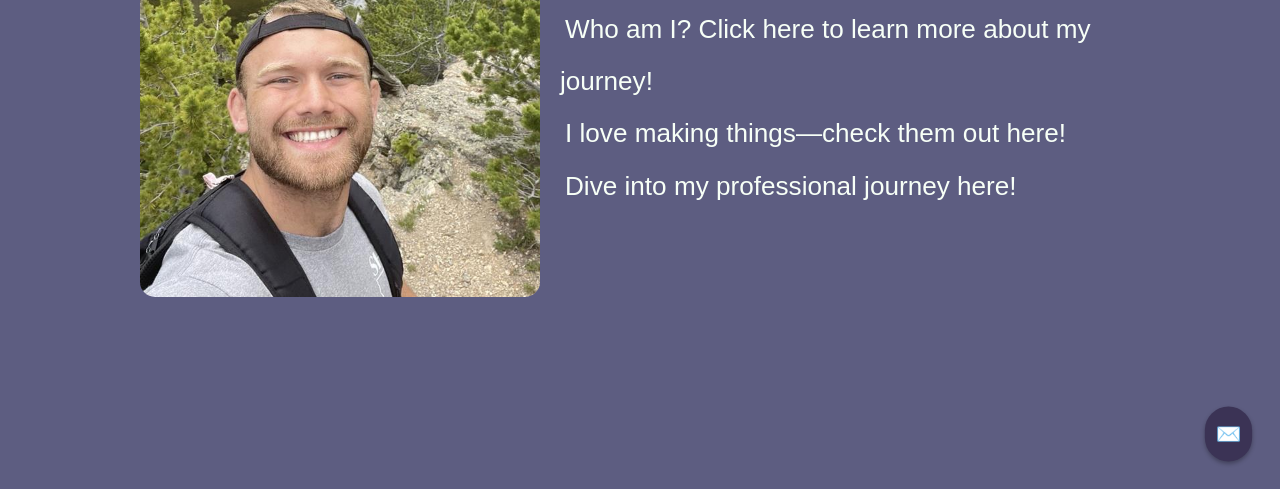
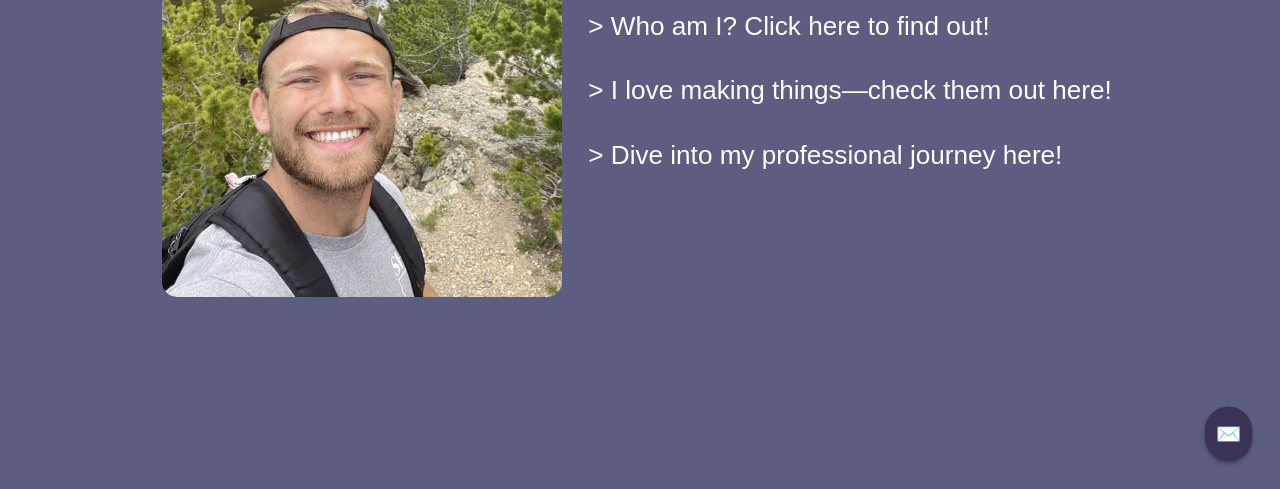
Before and after one commit to AbeMichel/AbeMichel.github.io, a plain HTML site: page index.html in a window 1280 px wide. Shown: the part 311-800 px from the top of the page. Drawn offline with Linux system fonts and the light colour scheme.

```diff
--- a/Scripts/homeTypingEffect.js
+++ b/Scripts/homeTypingEffect.js
@@ -3,7 +3,7 @@
         if (element == null) return resolve();
 
         const text = element.textContent;
-        element.textContent = "";
+        element.textContent = "\u00A0";
         element.classList.remove('hidden');
 
         if (!text) return;
@@ -37,12 +37,12 @@
 
     var i = 0;
     for (const target of typingTargets) {
-        await typeText(target, 50); // Wait for each target to finish typing
+        await typeText(target, 75); // Wait for each target to finish typing
     }
 
 
     const timeBeforeStarting = 100;
-    const timeBetweenOptions = 750;
+    const timeBetweenOptions = 800;
 
     setTimeout(() => aboutObject.classList.remove('hidden'), timeBeforeStarting);
     setTimeout(() => projectsObject.classList.remove('hidden'), timeBeforeStarting + timeBetweenOptions);
--- a/StyleSheets/home.css
+++ b/StyleSheets/home.css
@@ -1,16 +1,17 @@
-#intro-content{
-    display: flex;
-    flex-direction: column;
-    padding-left: 20px;
-}
-
 #main-intro {
     display: flex;
     flex-direction: row;
     height: auto;
     justify-content: center;
-    align-content: center;
+    align-items: center;
     margin-bottom: 30px;
+}
+
+#intro-content{
+    display: flex;
+    flex-direction: column;
+    justify-content: center;
+    padding-left: 20px;
 }
 
 #intro-img {
@@ -30,21 +31,27 @@
 .page-card {
     opacity: 1;
     transition: opacity 0.2s;
+    padding: 5px;
+    border: none;
+    border: solid 1px transparent;
+    border-radius: 8px;
+    transition: background-color 0.1s ease-in-out;
 }
 
-.page-card a {
+.page-card p::before{
+    content: '> ';
+}
+
+.page-card p {
     color: #F7FFF7;
     font-size: 1.4em;
-    padding: 5px;
-    border-radius: 8px;
     line-height: 2em;
-    border: none;
-    transition: background-color 0.1s ease-in-out;
     cursor: pointer;
 }
 
-.page-card a:hover {
+.page-card:hover {
     background-color: #3b3355b2;
+    border: solid 1px transparent;
 }
 
 .hidden{
--- a/StyleSheets/main.css
+++ b/StyleSheets/main.css
@@ -80,6 +80,8 @@
     align-content: center;
     align-items: center;
     justify-items: center;
+    padding-top: 10px;
+    padding-bottom: 10px;
     /* overflow-x: auto; */
 }
 
@@ -90,6 +92,7 @@
     justify-content: center;
     text-decoration: none;
     max-width: 400px;
+    width: 100%;
     border-radius: 8px;
     box-shadow: 0 4px 8px rgba(0, 0, 0, 0.3);
     border-color: transparent;
--- a/index.html
+++ b/index.html
@@ -39,16 +39,16 @@
             <div id="main-intro">
                 <img id="intro-img" src="Assets/PhotosOfAbe/Selfie.jpg"/>
                 <div id="intro-content">
-                    <p id="intro-text" class="typed">Hi, my name is Abe!</p>
-                    <div id="about-object" class="page-card">
-                        <a href="aboutme.html">Who am I? Click here to learn more about my journey!</a>
-                    </div>
-                    <div id="project-object" class="page-card">
-                        <a href="projects.html">I love making things—check them out here!</a>
-                    </div>
-                    <div id="work-object" class="page-card">
-                        <a href="experience.html">Dive into my professional journey here!</a>
-                    </div>
+                    <p id="intro-text" class="typed">Hi, I'm Abe!</p>
+                    <a id="about-object" class="page-card" href="aboutme.html">
+                        <p>Who am I? Click here to find out!</p>
+                    </a>
+                    <a id="project-object" class="page-card" href="projects.html">
+                        <p>I love making things—check them out here!</p>
+                    </a>
+                    <a id="work-object" class="page-card" href="experience.html">
+                        <p>Dive into my professional journey here!</p>
+                    </a>
                 </div>
             </div>
         </section>
```
Also changed, not shown: Projects/MetalSigns.html (+14 -7 lines), aboutme.html (+11 -0 lines), Assets/AboutMe/Wrestling1.jpg (added), Assets/AboutMe/WrestlingGroup1.jpg (added), Assets/CustomSigns/Texas_Flag_Sign.jpg, Assets/CustomSigns/Venteicher_Sign.jpg.
